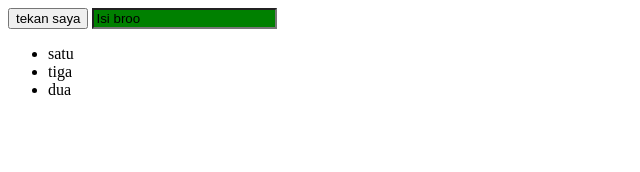
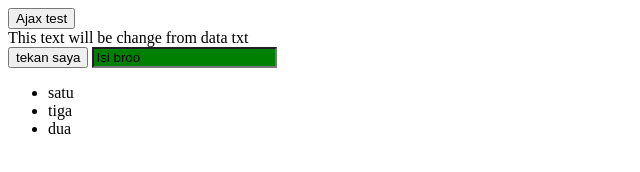
Before and after one commit to rikokurnia/Belajar-Jquery, a plain HTML site: page index.html in a window 1280 px wide. Both pictures are taken after a click on the button "tekan saya". Shown: the whole page, without its empty margins (0-640 px from the left). Drawn offline with nearby package versions, Linux system fonts and the light colour scheme.

Commit message:
learn ajax

```diff
--- a/app.js
+++ b/app.js
@@ -2,7 +2,7 @@ $(document).ready(function() {
 
     let button = $('button')
         button.click(function() {
-          let h3 =  $('h3, p').toggle('3000')
+          let h3 =  $('h3').toggle('3000')
              h3.addClass('border')
              h3.css(style)
 
@@ -15,10 +15,16 @@ $(document).ready(function() {
         }
 
         button.click(function() {
-            $('p').css('background-color', 'blue').toogle('4000')
-
+            $('p').css('background-color', 'blue').show('4000').hide('2000')
         })
 
 
         $('ul').prev().css('background-color',"green")
+
+        // learn ajax
+            let ajax = $('#ajax')
+                ajax.click(function() {
+                    $('#div1').load('data.txt')
+                });
+
 })
--- /dev/null
+++ b/data.txt
@@ -0,0 +1,2 @@
+Haloo bro
+<h2>My name is Riko</h2>
--- a/index.html
+++ b/index.html
@@ -19,6 +19,13 @@
         }
     </style>
 
+
+        <!-- Learn ajax w3school -->
+    <button id="ajax">Ajax test</button>
+        <div id="div1">
+            This text will be change from data txt
+        </div>
+
     <button>tekan saya</button>
     <h3>Lorem, ipsum dolor sit amet consectetur adipisicing elit. Reiciendis, consequuntur pariatur inventore voluptate at ab repudiandae veniam necessitatibus facilis iusto assumenda aperiam ut nesciunt possimus ipsam deleniti expedita nemo laboriosam?</h3>
 
```
